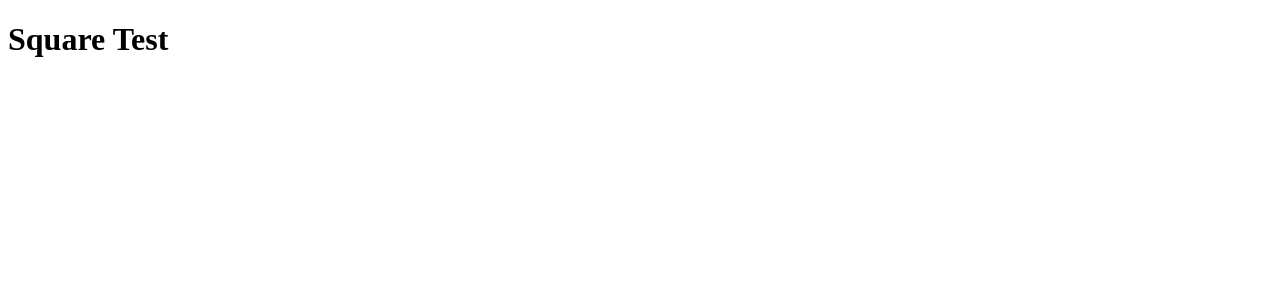
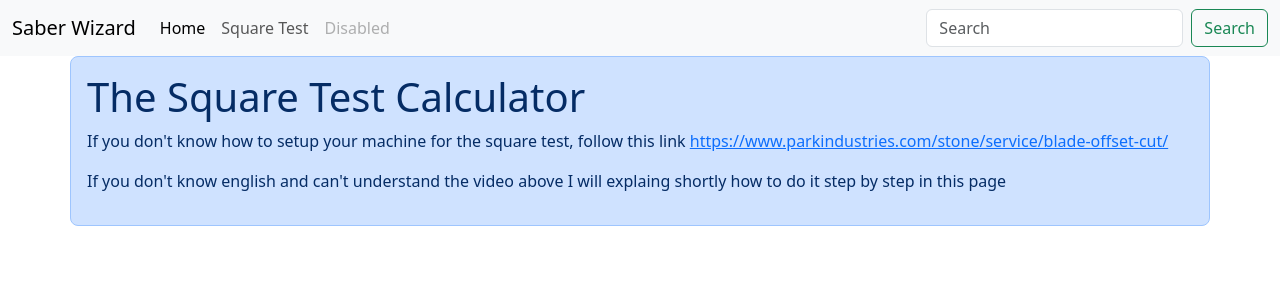
Before and after one commit to IgorAguiar-Giro/SaberjetXP-Wizard, a Next.js app: page /squaretest in a window 1280 px wide. Shown: the top 300 px of the page. Built offline with nearby package versions, Linux system fonts and the light colour scheme.

Commit message:
square test under construction

```diff
--- a/pages/squaretest.js
+++ b/pages/squaretest.js
@@ -1,5 +1,32 @@
 import React from "react";
+import "bootstrap/dist/css/bootstrap.min.css";
+import NavBar from "../assets/NavBar";
 
 export default function SquareTest() {
-  return <h1>Square Test</h1>;
+  return (
+    <>
+      <NavBar />
+      <body className="">
+        <div className="container p-3 text-primary-emphasis bg-primary-subtle border border-primary-subtle rounded-3 ">
+          <h1 className="--bs-danger-text-emphasis">
+            The Square Test Calculator
+          </h1>
+          <p>
+            If you don't know how to setup your machine for the square test,
+            follow this link{" "}
+            <a
+              target="_blank"
+              href="https://www.parkindustries.com/stone/service/blade-offset-cut/"
+            >
+              https://www.parkindustries.com/stone/service/blade-offset-cut/
+            </a>
+          </p>
+          <p>
+            If you don't know english and can't understand the video above I
+            will explaing shortly how to do it step by step in this page
+          </p>
+        </div>
+      </body>
+    </>
+  );
 }
```
